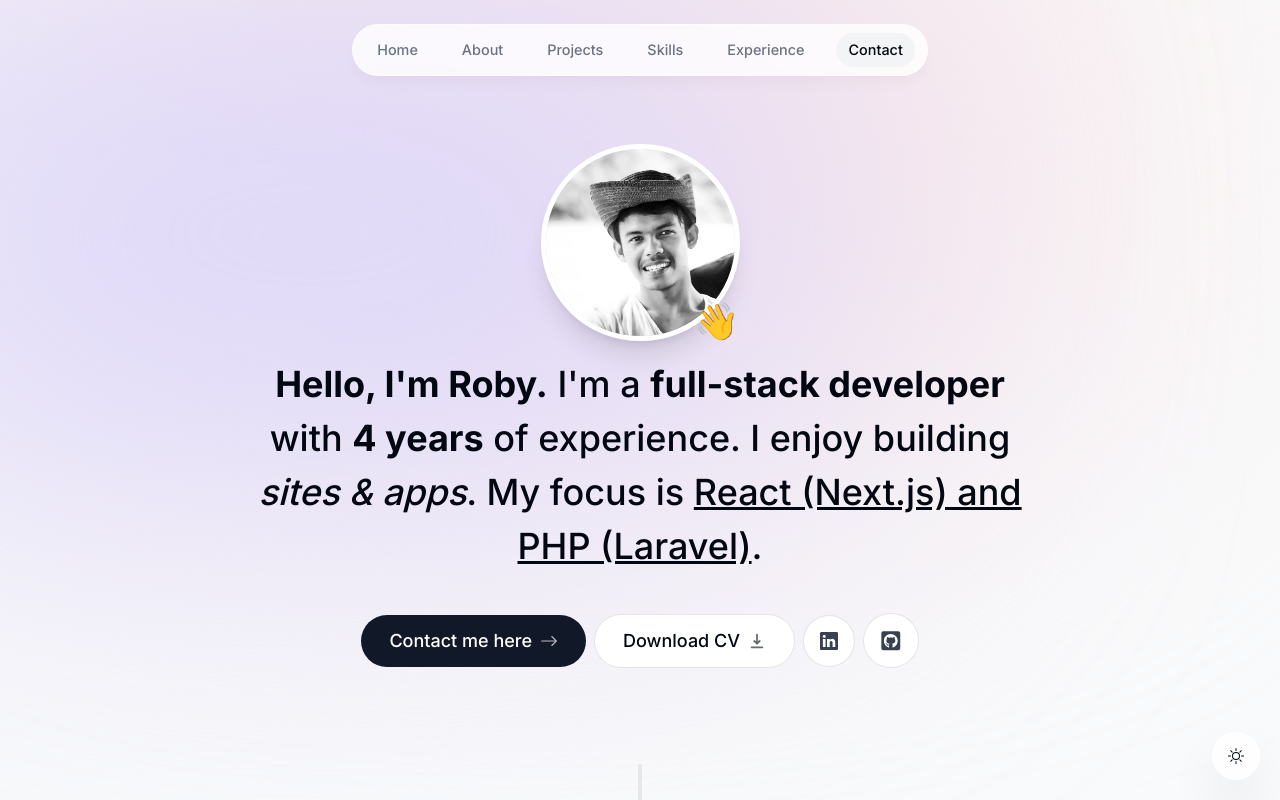
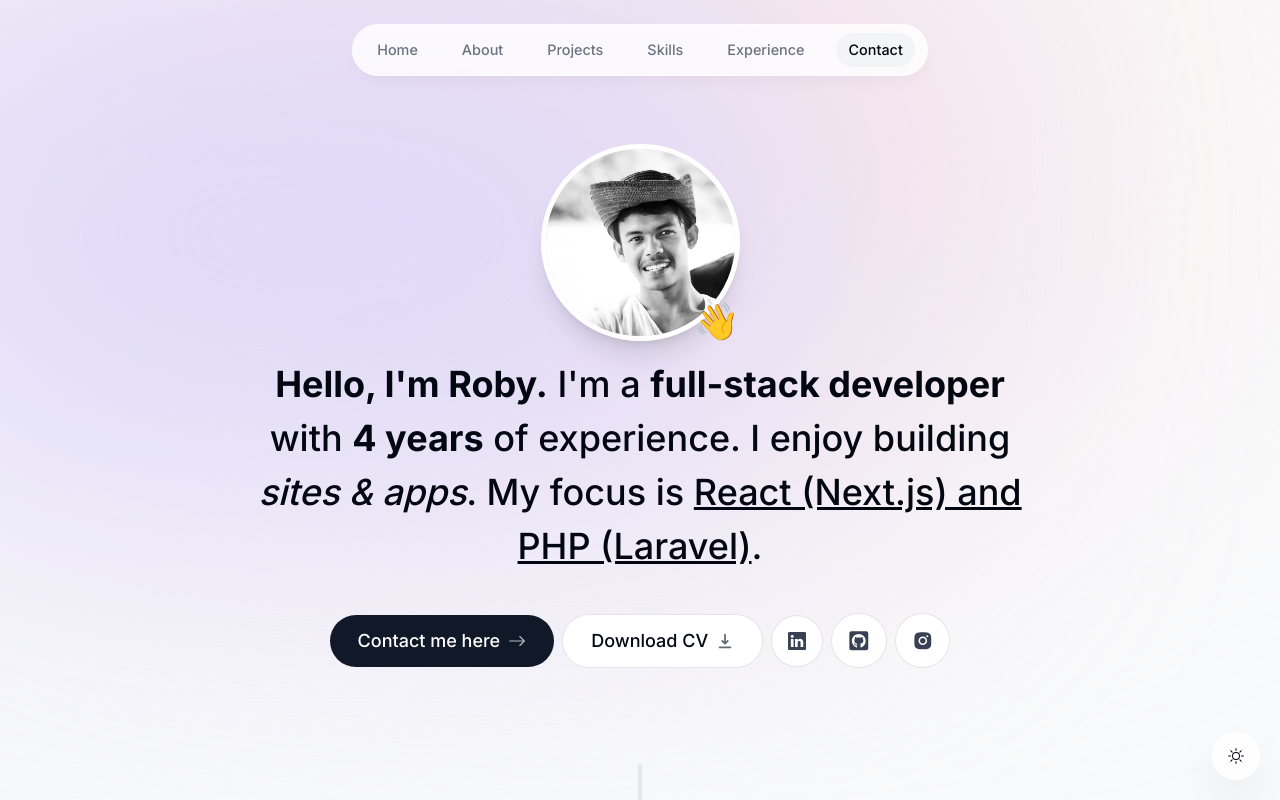
Before and after one commit to robykartis/portfolio-website-deltainovasi, a Next.js app: page / in a window 1280 px wide. Shown: the top 800 px of the page. Built offline with nearby package versions, Linux system fonts and the light colour scheme; no server answers.

Commit message:
Update Cv

```diff
--- a/components/about.tsx
+++ b/components/about.tsx
@@ -28,8 +28,7 @@ export default function About() {
         masalah. Teknologi yang menjadi inti dalam stack saya adalah React,
         Next.js, Node.js, dan PHP (Laravel). Saya juga familiar dengan
         TypeScript dan Javascript. Saya selalu ingin mempelajari teknologi baru.
-        Saat ini, saya sedang mencari posisi sebagai pengembang perangkat lunak
-        (software developer) dalam waktu penuh. Ketika saya tidak sedang coding,
+        Saat ini, Ketika saya tidak sedang coding,
         saya menikmati bermain video game, menonton film, Saya juga senang
         belajar hal-hal baru. Saat ini, saya sedang belajar tentang sejarah dan
         filsafat. Saya juga sedang belajar bermain gitar.
--- a/components/intro.tsx
+++ b/components/intro.tsx
@@ -5,6 +5,7 @@ import React from "react";
 import { motion } from "framer-motion";
 import Link from "next/link";
 import { BsArrowRight, BsLinkedin } from "react-icons/bs";
+import { AiFillInstagram } from "react-icons/ai";
 import { HiDownload } from "react-icons/hi";
 import { FaGithubSquare } from "react-icons/fa";
 import { useSectionInView } from "@/lib/hooks";
@@ -113,6 +114,13 @@ export default function Intro() {
         >
           <FaGithubSquare />
         </a>
+        <a
+          className="bg-white p-4 text-gray-700 flex items-center gap-2 text-[1.35rem] rounded-full focus:scale-[1.15] hover:scale-[1.15] hover:text-gray-950 active:scale-105 transition cursor-pointer borderBlack dark:bg-white/10 dark:text-white/60"
+          href="https://www.instagram.com/roby_karti"
+          target="_blank"
+        >
+          <AiFillInstagram />
+        </a>
       </motion.div>
     </section>
   );
--- a/lib/data.ts
+++ b/lib/data.ts
@@ -44,7 +44,7 @@ export const experiencesData = [
     description:
       "Saya berhasil menyelesaikan pendidikan S1 di bidang Ilmu Komputer dengan prestasi yang memuaskan. Selama studi, saya telah mendalami berbagai aspek ilmu komputer seperti pemrograman, basis data, kecerdasan buatan, dan jaringan komputer. ",
     icon: React.createElement(LuGraduationCap),
-    date: "2019",
+    date: "2018",
     imageUrl: roby
   },
   {
@@ -53,7 +53,7 @@ export const experiencesData = [
     description:
       "Sebagai IT Support, tugas saya adalah memberikan dukungan teknis dan solusi atas masalah perangkat keras, perangkat lunak, dan jaringan komputer kepada pengguna di lingkungan kerja. Saya bertanggung jawab untuk memastikan sistem teknologi berfungsi dengan baik, mengatasi gangguan, memberikan bantuan dalam penggunaan aplikasi, serta melakukan pemeliharaan dan pemecahan masalah secara efisien. Saya juga berinteraksi dengan pengguna dengan sopan dan responsif untuk memastikan kepuasan dan produktivitas mereka dalam menggunakan teknologi informasi.",
     icon: React.createElement(CgWorkAlt),
-    date: "2019 - 2020",
+    date: "2018 - 2019",
   },
   {
     title: "IT SUPPORT PT GRAHA KARYA JAKARTA",
@@ -116,6 +116,7 @@ export const projectsData = [
 export const skillsData = [
   "HTML",
   "Laravel",
+  "REST API",
   "Codeigniter",
   "CSS",
   "JavaScript",
```
Also changed, not shown: 1 other file (tests, documents, lock files or other folders).
